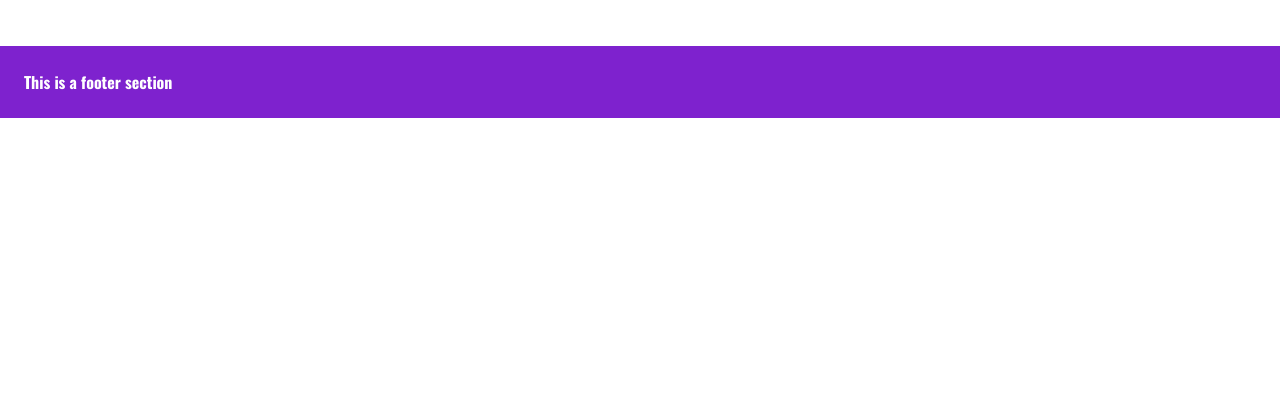
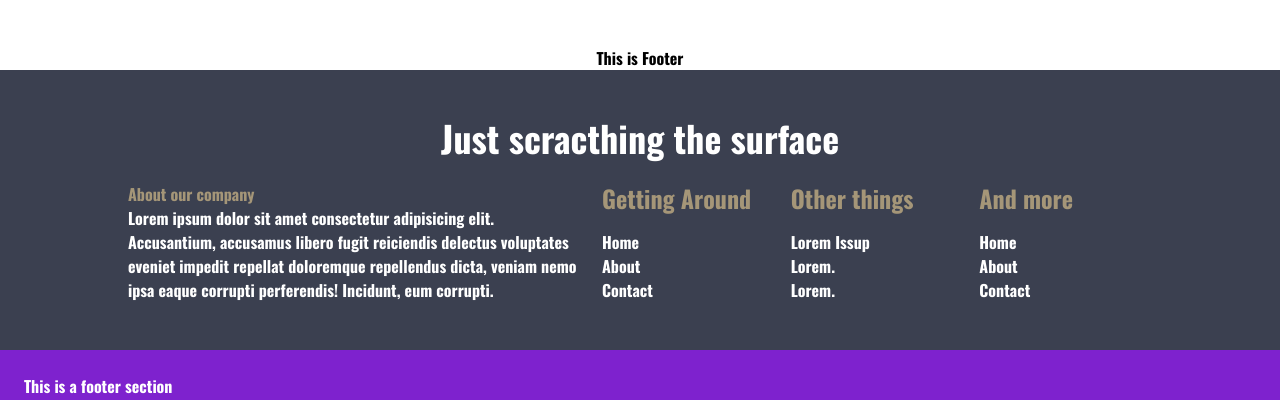
Before and after one commit to DFBlok/FrontEnd, a Next.js app in the folder tailwind/c-app/: page /CH8 in a window 1280 px wide. Shown: the part 1354-1754 px from the top of the page. Before the commit the page ends 1472 px from the top, so only its background shows below. Built offline with nearby package versions, Linux system fonts and the light colour scheme.

Commit message:
Ch8 footer

```diff
--- a/tailwind/c-app/app/CH8/page.tsx
+++ b/tailwind/c-app/app/CH8/page.tsx
@@ -3,6 +3,7 @@ import Navbar from "./ui/Navbar";
 import SectionOne from "./ui/SectionOne";
 import SectionTwo from "./ui/SectionTwo";
 import SectionThree from "./ui/SectionThree";
+import Footer from "./ui/Footer";
 
 const CH8 = () => {
   return (
@@ -12,6 +13,7 @@ const CH8 = () => {
       <SectionOne />
       <SectionTwo />
       <SectionThree />
+      <Footer />
     </div>
   );
 };
--- /dev/null
+++ b/tailwind/c-app/app/CH8/ui/Footer.tsx
@@ -0,0 +1,57 @@
+import React from "react";
+
+const Footer = () => {
+  return (
+    <div>
+      <h1 className="text-center">This is Footer</h1>
+      <footer className="bg-[#3b4050] py-12">
+        <div className="w-[80%] mx-auto">
+          <h3 className="text-white text-4xl mb-6 md:text-center sm:text-center">
+            Just scracthing the surface
+          </h3>
+
+          <div className="flex justify-between flex-col lg:flex-row gap-6 text-white md:flex-row">
+            <div className="w-[45%]">
+              <h3 className="text-[#A59678] ">About our company</h3>
+              <p>
+                Lorem ipsum dolor sit amet consectetur adipisicing elit.
+                Accusantium, accusamus libero fugit reiciendis delectus
+                voluptates eveniet impedit repellat doloremque repellendus
+                dicta, veniam nemo ipsa eaque corrupti perferendis! Incidunt,
+                eum corrupti.
+              </p>
+            </div>
+            <div className="w-[55%] flex flex-col text-white  md:flex-row sm:flex-row gap-4">
+              <div className="flex-1">
+                <h3 className="text-[#A59678] mb-4 text-2xl">Getting Around</h3>
+                <ul>
+                  <li>Home</li>
+                  <li>About</li>
+                  <li>Contact</li>
+                </ul>
+              </div>
+              <div className="flex-1">
+                <h3 className="text-[#A59678] mb-4 text-2xl">Other things</h3>
+                <ul>
+                  <li>Lorem Issup</li>
+                  <li>Lorem.</li>
+                  <li>Lorem.</li>
+                </ul>
+              </div>
+              <div className="flex-1">
+                <h3 className="text-[#A59678] mb-4 text-2xl">And more </h3>
+                <ul>
+                  <li>Home</li>
+                  <li>About</li>
+                  <li>Contact</li>
+                </ul>
+              </div>
+            </div>
+          </div>
+        </div>
+      </footer>
+    </div>
+  );
+};
+
+export default Footer;
```
